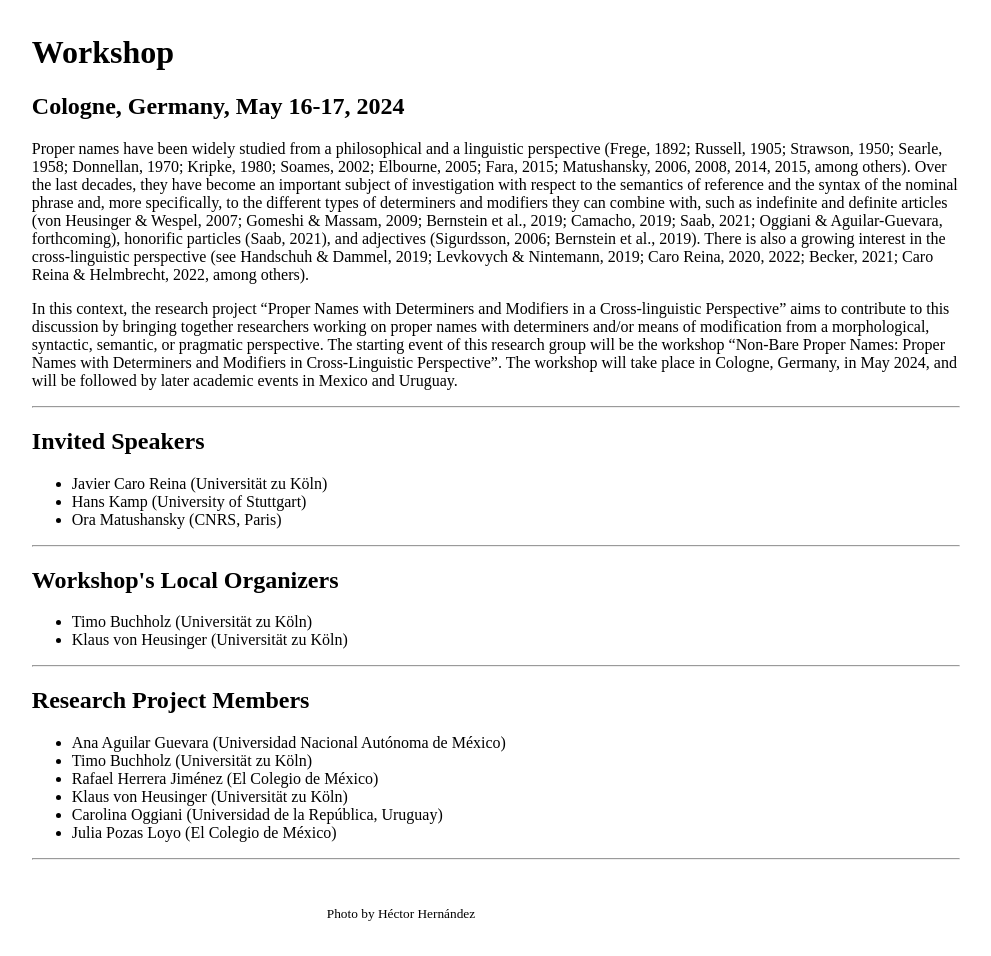
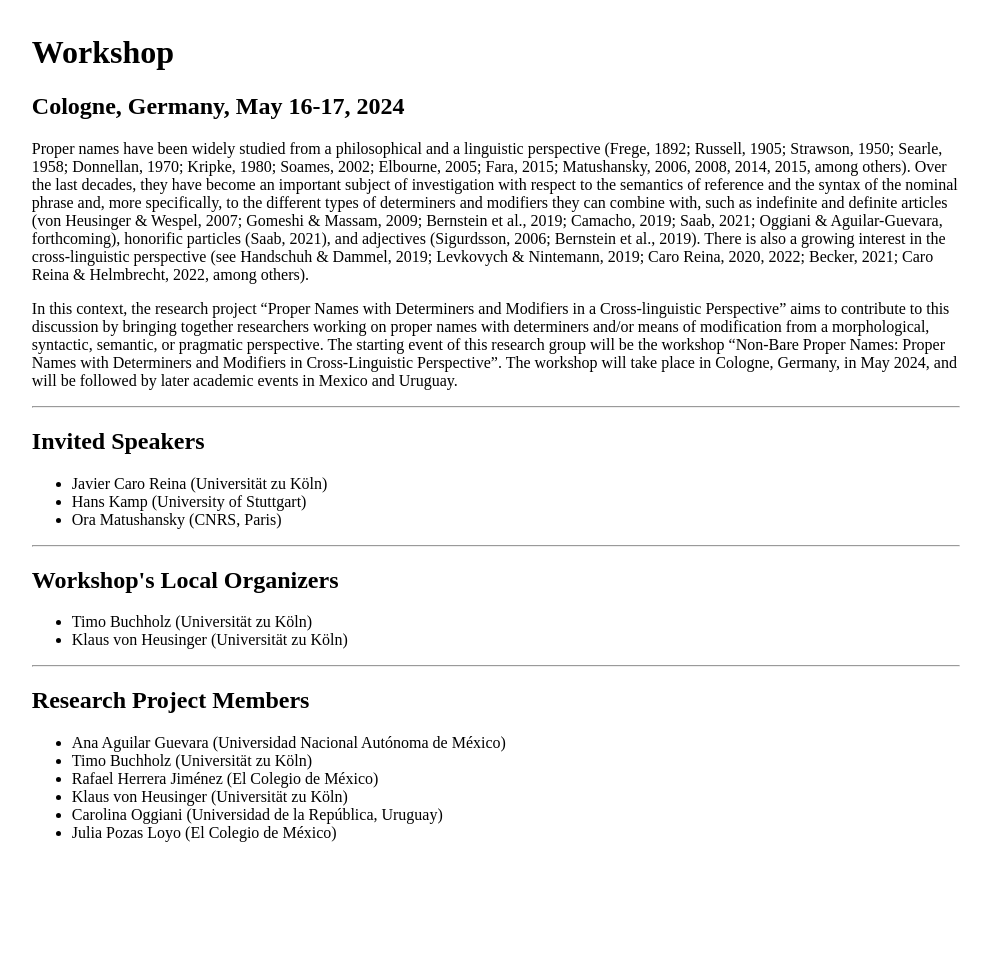
Before and after one commit to detmod/detmodkoln, a plain HTML site: page home.html in a window 1280 px wide. Shown: the part 774-1730 px from the top of the page, without its empty margins (239-1230 px from the left). After the commit the page ends 1650 px from the top, so only its background shows below. Drawn offline with Linux system fonts and the light colour scheme.

Commit message:
footer delete

```diff
--- a/home.html
+++ b/home.html
@@ -57,13 +57,10 @@
       <li>Carolina Oggiani (Universidad de la República, Uruguay)</li>
       <li>Julia Pozas Loyo (El Colegio de México)</li>
     </ul>
-    <hr>
   </div>
 </div>
 
-<div class=footer>
-	<p><small>Photo by Héctor Hernández</small></p>
-</div>
+
 
 
 </body>
```
